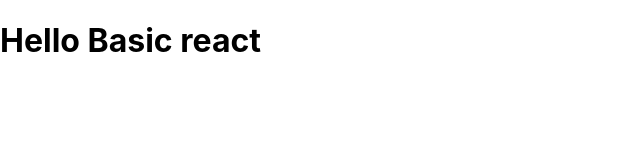
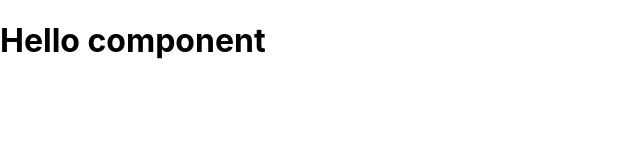
Before and after one commit to Bounphone-KOSADA/react-app, a React (Create React App) app: page / in a window 1280 px wide. Shown: the top 160 px of the page, without its empty margins (0-640 px from the left). Built offline with nearby package versions, Linux system fonts and the light colour scheme.

Commit message:
Creating components (external)

```diff
--- a/src/index.js
+++ b/src/index.js
@@ -6,9 +6,12 @@ import reportWebVitals from "./reportWebVitals";
 
 const root = ReactDOM.createRoot(document.getElementById("root"));
 
-const DataComponent = <h1>Hello Basic react</h1>;
+// Creating components
+function HelloComponent() {
+  return <h1>Hello component</h1>;
+}
 
-root.render(DataComponent);
+root.render(<HelloComponent></HelloComponent>);
 
 // If you want to start measuring performance in your app, pass a function
 // to log results (for example: reportWebVitals(console.log))
```
